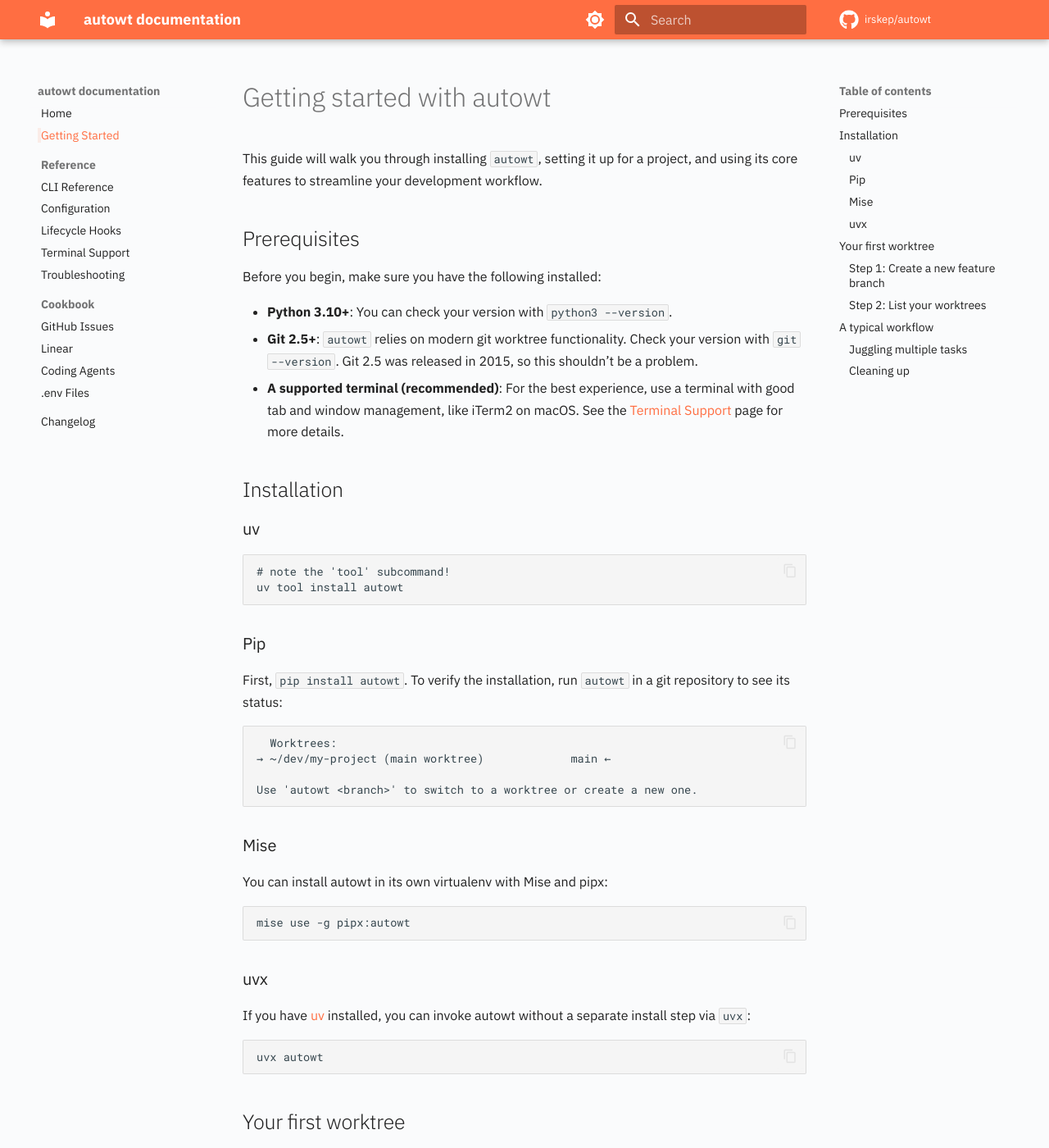
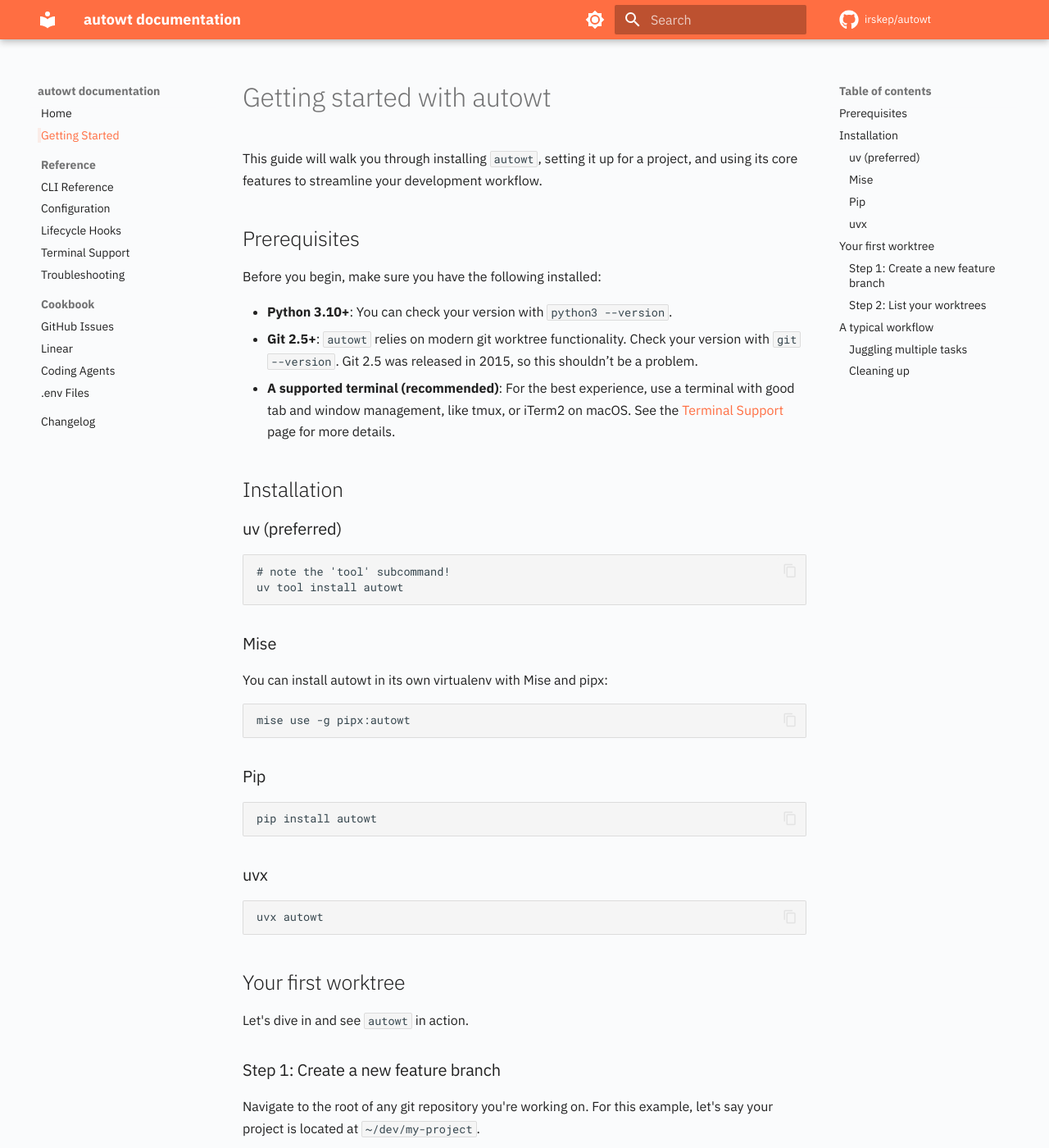
Before and after one commit to irskep/autowt, an MkDocs documentation site: the page built from docs/gettingstarted.md, in a window 1280 px wide and 1400 px high. Shown: the whole window at 82% size. Built offline with MkDocs 1.6.1 and Material for MkDocs 9.7.7, drawn with Linux system fonts in a browser that asks for light colours; comment, search, counter and statistics services are not loaded; the version menu is left out.

Commit message:
Simplify install instructions

````diff
--- a/docs/gettingstarted.md
+++ b/docs/gettingstarted.md
@@ -8,26 +8,15 @@
 
 -   **Python 3.10+**: You can check your version with `python3 --version`.
 -   **Git 2.5+**: `autowt` relies on modern git worktree functionality. Check your version with `git --version`. Git 2.5 was released in 2015, so this shouldn’t be a problem.
--   **A supported terminal (recommended)**: For the best experience, use a terminal with good tab and window management, like iTerm2 on macOS. See the [Terminal Support](terminalsupport.md) page for more details.
+-   **A supported terminal (recommended)**: For the best experience, use a terminal with good tab and window management, like tmux, or iTerm2 on macOS. See the [Terminal Support](terminalsupport.md) page for more details.
 
 ## Installation
 
-### uv
+### uv (preferred)
 
 ```sh
 # note the 'tool' subcommand!
 uv tool install autowt
-```
-
-### Pip
-
-First, `pip install autowt`. To verify the installation, run `autowt` in a git repository to see its status:
-
-```txt
-  Worktrees:
-→ ~/dev/my-project (main worktree)             main ←
-
-Use 'autowt <branch>' to switch to a worktree or create a new one.
 ```
 
 ### Mise
@@ -38,9 +27,13 @@
 mise use -g pipx:autowt
 ```
 
+### Pip
+
+```sh
+pip install autowt
+```
+
 ### uvx
-
-If you have [uv](https://docs.astral.sh/uv/) installed, you can invoke autowt without a separate install step via `uvx`:
 
 ```bash
 uvx autowt
````
